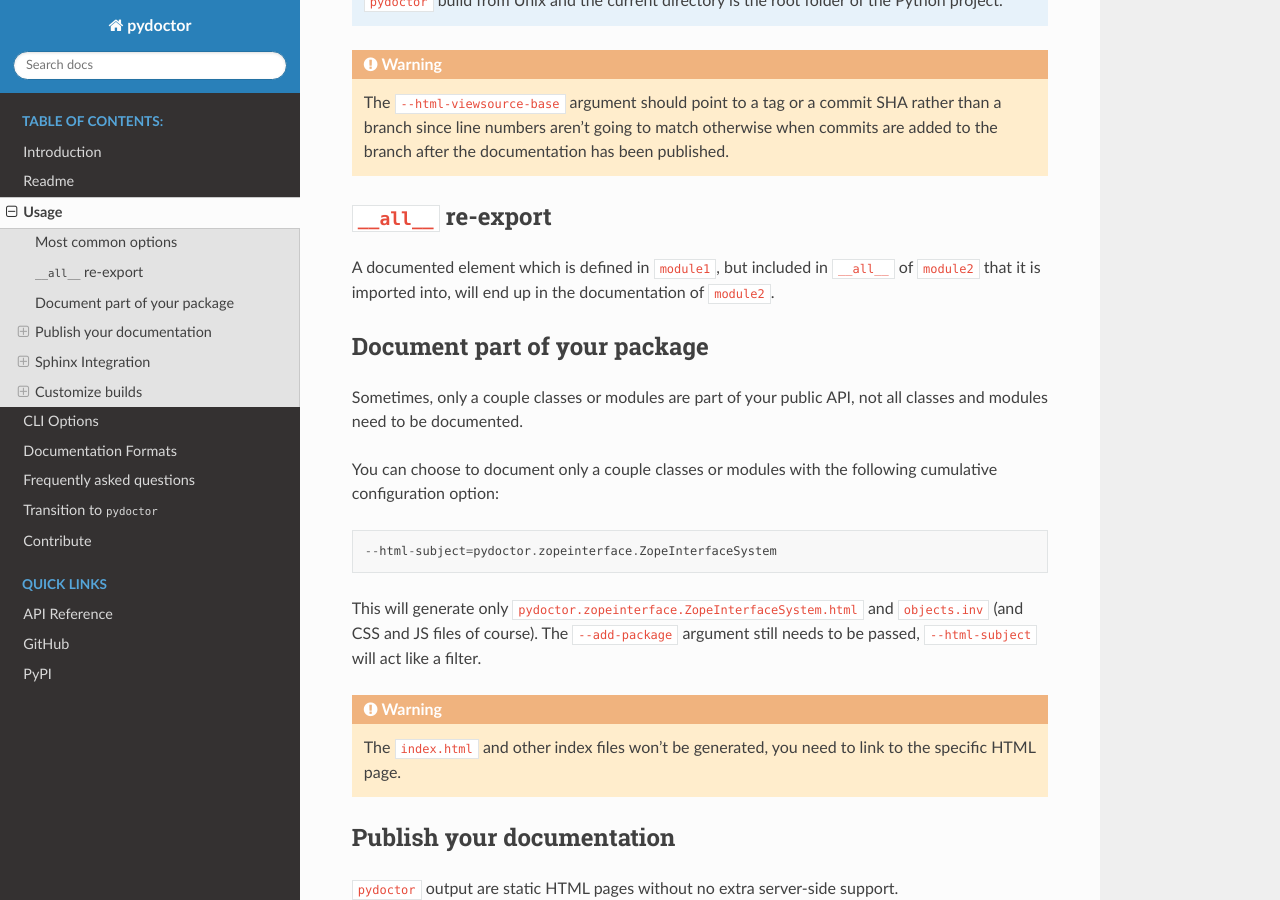
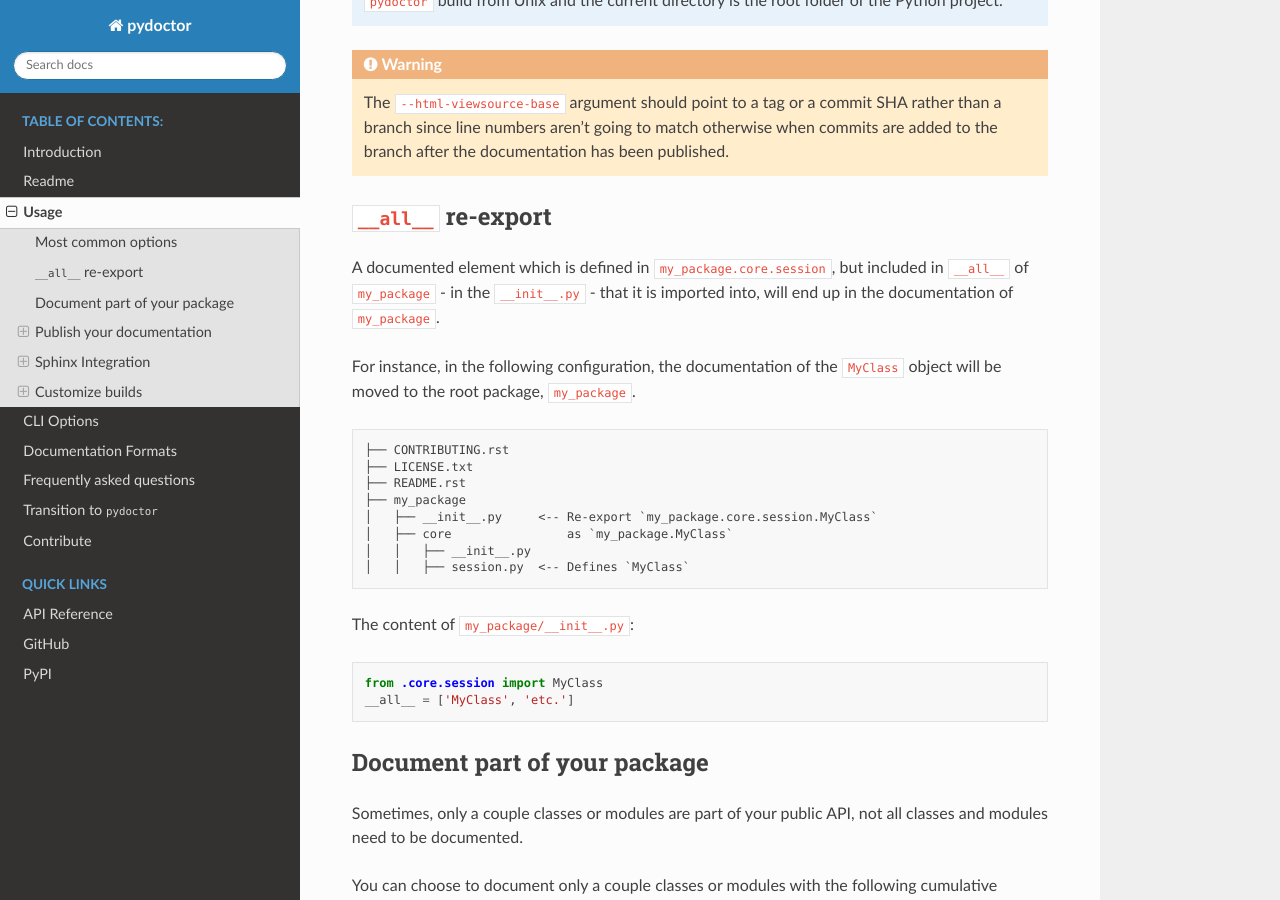
Before and after one commit to twisted/pydoctor, a Sphinx documentation site: the page built from docs/source/usage.rst, in a window 1280 px wide and 900 px high, scrolled down 1006 px. Built offline with Sphinx 7.4.7 and the Read the Docs theme 2.0.0, drawn with Linux system fonts in a browser that asks for light colours; the version number could not be read and is left out.

Commit message:
add exemple to ``__all__`` re-export

```diff
--- a/docs/source/usage.rst
+++ b/docs/source/usage.rst
@@ -30,8 +30,26 @@
 ``__all__`` re-export
 ---------------------
 
-A documented element which is defined in ``module1``, but included in ``__all__`` of ``module2``
-that it is imported into, will end up in the documentation of ``module2``.
+A documented element which is defined in ``my_package.core.session``, but included in ``__all__`` of ``my_package`` - in the ``__init__.py`` -
+that it is imported into, will end up in the documentation of ``my_package``.
+
+For instance, in the following configuration, the documentation of the ``MyClass`` object will be moved to the root package, ``my_package``.
+
+::
+
+  ├── CONTRIBUTING.rst
+  ├── LICENSE.txt
+  ├── README.rst
+  ├── my_package
+  │   ├── __init__.py     <-- Re-export `my_package.core.session.MyClass`
+  │   ├── core                as `my_package.MyClass`
+  │   │   ├── __init__.py
+  │   │   ├── session.py  <-- Defines `MyClass`
+
+The content of ``my_package/__init__.py``::
+
+  from .core.session import MyClass
+  __all__ = ['MyClass', 'etc.']
 
 Document part of your package
 -----------------------------
```
